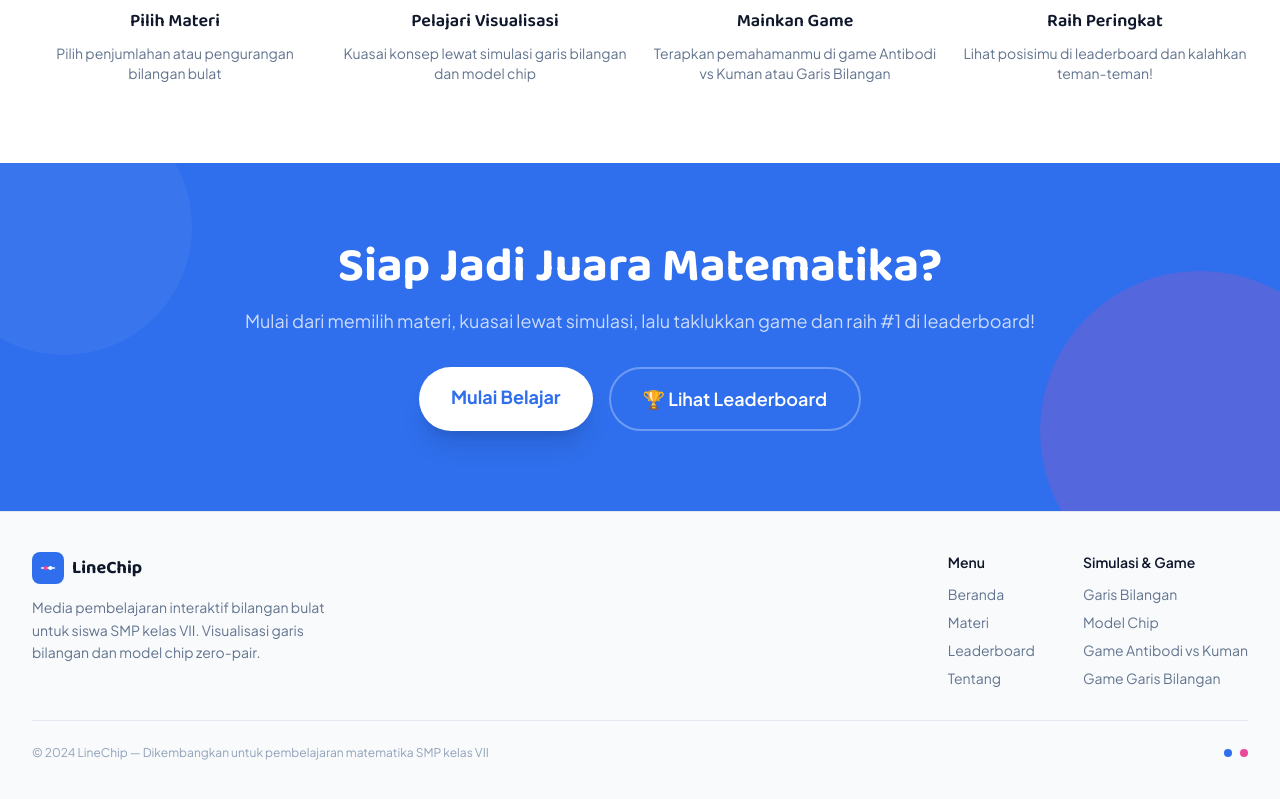
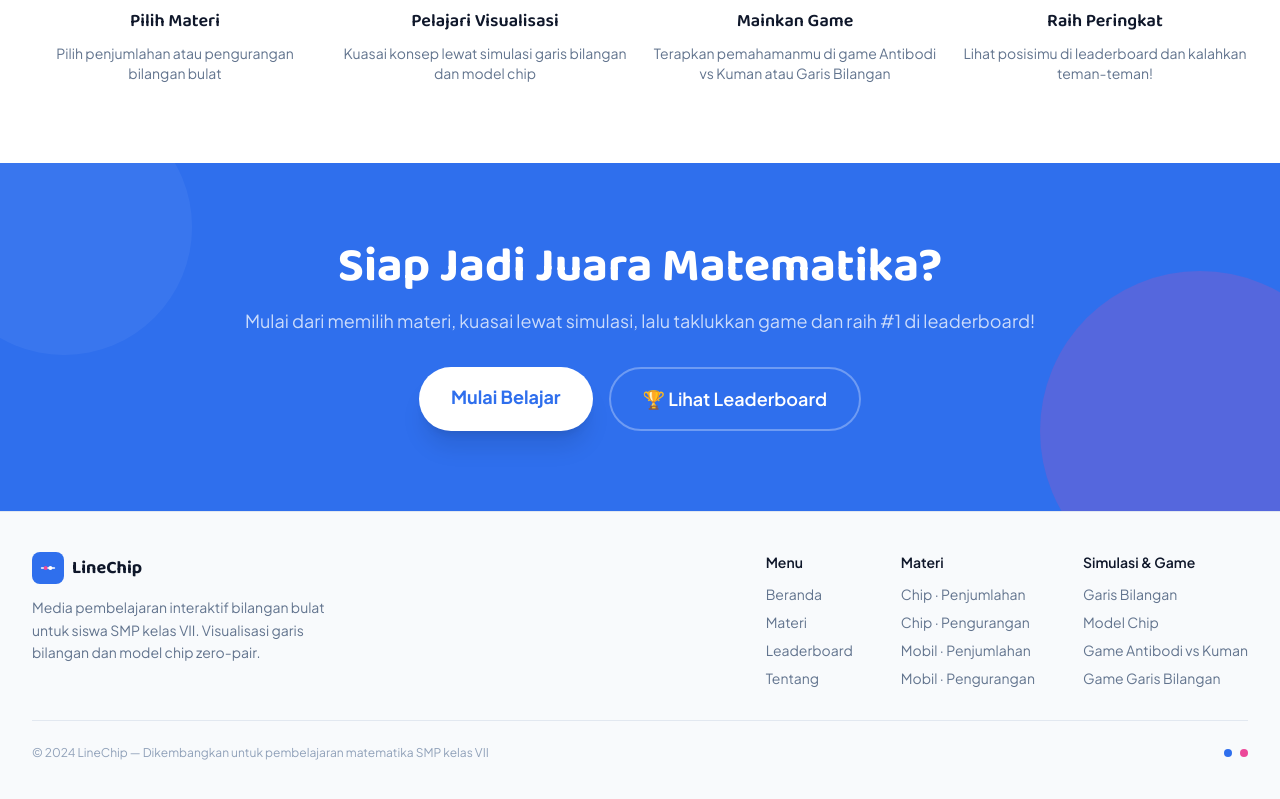
Before and after one commit to Roihanafh/linechip, a Next.js app: page / in a window 1280 px wide. Shown: the part 1678-2477 px from the top of the page. Built offline with nearby package versions, Linux system fonts and the light colour scheme; no server answers.

Commit message:
menambahkan link di footer

```diff
--- a/components/Footer.tsx
+++ b/components/Footer.tsx
@@ -12,6 +12,13 @@ const SIM_LINKS = [
   { href: "/model-chip", label: "Model Chip", color: "hover:text-intblue" },
   { href: "/game-virus", label: "Game Antibodi vs Kuman", color: "hover:text-intpink" },
   { href: "/intline-run", label: "Game Garis Bilangan", color: "hover:text-intblue" },
+];
+
+const MATERI_LINKS = [
+  { href: "/model-chip",              label: "Chip · Penjumlahan",   color: "hover:text-intblue" },
+  { href: "/model-chip/pengurangan",  label: "Chip · Pengurangan",   color: "hover:text-intpink" },
+  { href: "/garis-bilangan/penjumlahan", label: "Mobil · Penjumlahan", color: "hover:text-intblue" },
+  { href: "/garis-bilangan/pengurangan", label: "Mobil · Pengurangan", color: "hover:text-intpink" },
 ];
 
 export default function Footer() {
@@ -54,6 +61,18 @@ export default function Footer() {
               ))}
             </div>
             <div className="space-y-2">
+              <p className="font-semibold text-[#0f172a] mb-3">Materi</p>
+              {MATERI_LINKS.map((link) => (
+                <Link
+                  key={link.href}
+                  href={link.href}
+                  className={`block text-slate-500 transition-colors ${link.color}`}
+                >
+                  {link.label}
+                </Link>
+              ))}
+            </div>
+            <div className="space-y-2">
               <p className="font-semibold text-[#0f172a] mb-3">Simulasi & Game</p>
               {SIM_LINKS.map((link) => (
                 <Link
```
